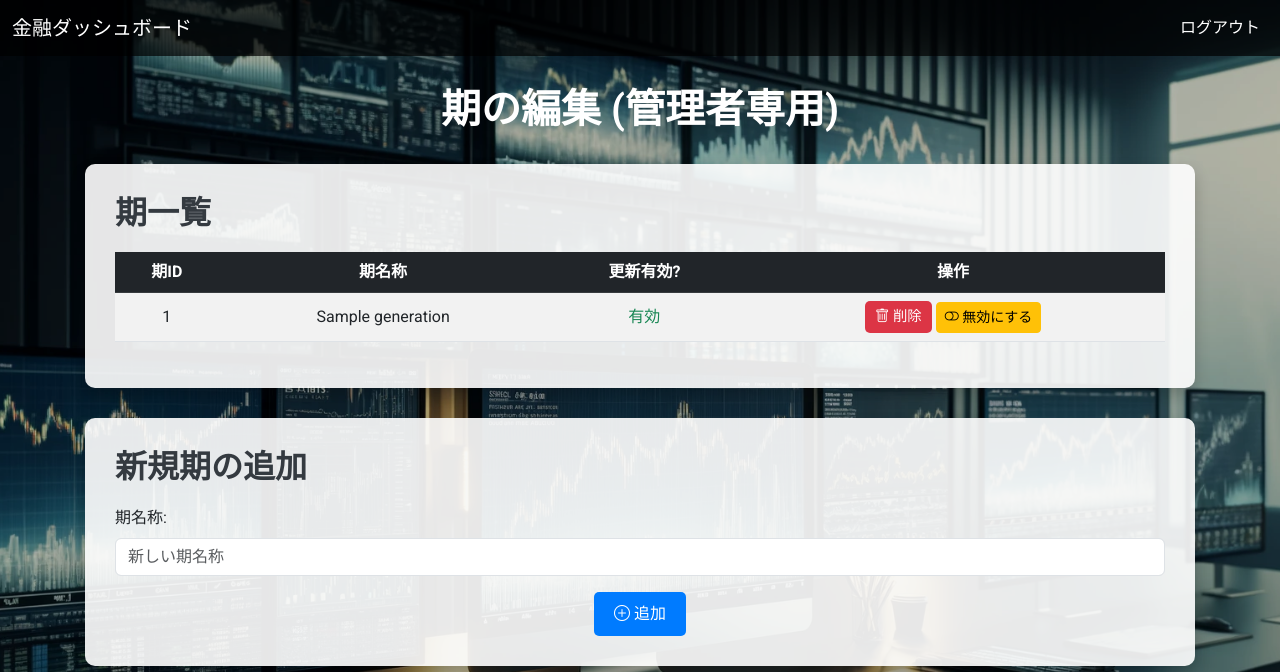
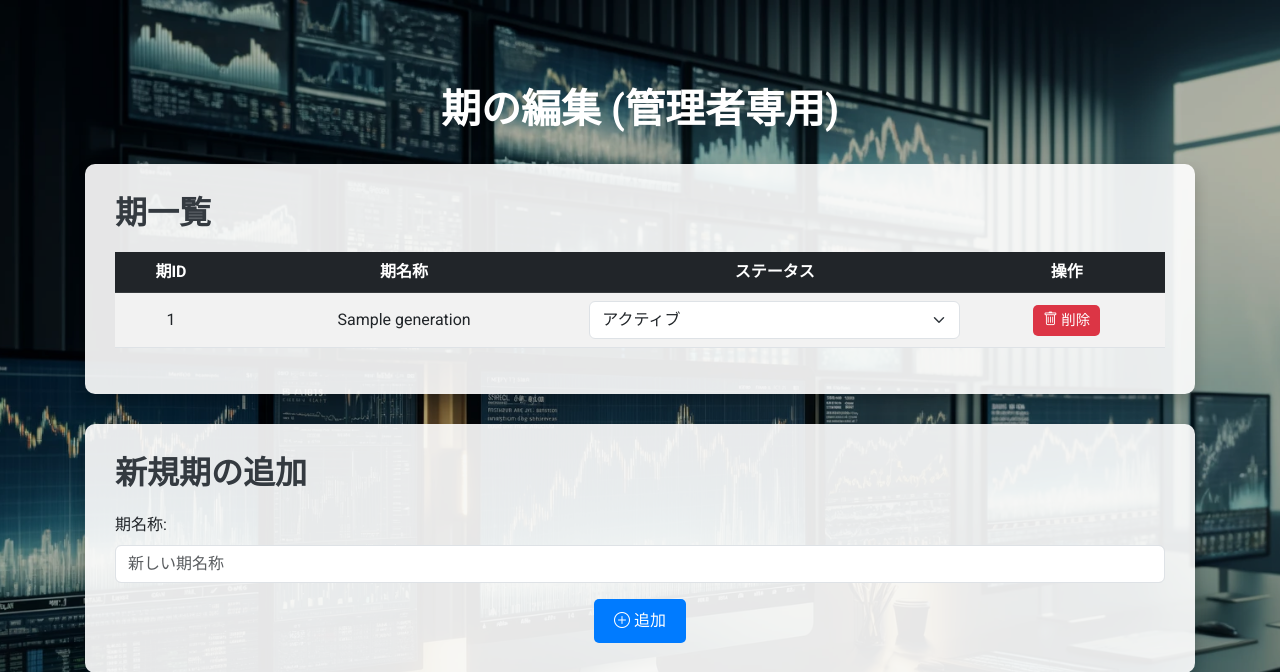
Before and after one commit to hirotoshi217/IA_PL_System, a Flask app: page /trade/generation_edit in a window 1280 px wide. Shown: the top 672 px of the page. Run offline with Flask 3, Linux system fonts and the light colour scheme; a user stored in the database is signed in; tables that the repository leaves empty hold one stand-in row (values such as "Sample post"); parts of the project's set-up code (start-up, migrations or seed data) failed here and were passed over; some libraries are stand-ins or nearby versions.

Commit message:
Update generation_edit.html

```diff
--- a/templates/generation_edit.html
+++ b/templates/generation_edit.html
@@ -1,4 +1,3 @@
-<!-- templates/generation_edit.html -->
 <!DOCTYPE html>
 <html lang="ja">
 <head>
@@ -157,6 +156,16 @@
       color: #cccccc;
     }
 
+    /* テーブルのスタイル調整 */
+    table {
+      width: 100%;
+    }
+
+    th, td {
+      vertical-align: middle !important;
+      text-align: center;
+    }
+
     /* レスポンシブデザイン調整（オプション） */
     @media (max-width: 768px) {
       .page-header h1 {
@@ -173,36 +182,9 @@
         font-size: 0.8rem;
       }
     }
-
-    /* テーブルのスタイル調整 */
-    table {
-      width: 100%;
-    }
-
-    th, td {
-      vertical-align: middle !important;
-      text-align: center;
-    }
   </style>
 </head>
 <body>
-  <!-- ナビゲーションバー -->
-  <nav class="navbar navbar-expand-lg navbar-dark fixed-top navbar-custom">
-    <div class="container-fluid">
-      <a class="navbar-brand" href="{{ url_for('auth.index') }}">金融ダッシュボード</a>
-      <button class="navbar-toggler" type="button" data-bs-toggle="collapse" data-bs-target="#navbarNav"
-              aria-controls="navbarNav" aria-expanded="false" aria-label="ナビゲーションの切替">
-        <span class="navbar-toggler-icon"></span>
-      </button>
-      <div class="collapse navbar-collapse" id="navbarNav">
-        <ul class="navbar-nav ms-auto">
-          <li class="nav-item">
-            <a class="nav-link" href="{{ url_for('auth.logout') }}">ログアウト</a>
-          </li>
-        </ul>
-      </div>
-    </div>
-  </nav>
 
   <!-- メインコンテンツ -->
   <div class="main-container container">
@@ -220,8 +202,7 @@
             <tr>
               <th>期ID</th>
               <th>期名称</th>
-              <!-- --- 変更箇所: 更新有効/無効カラムを追加 --- -->
-              <th>更新有効?</th>
+              <th>ステータス</th>
               <th>操作</th>
             </tr>
           </thead>
@@ -230,13 +211,20 @@
             <tr>
               <td>{{ gen.generation_id }}</td>
               <td>{{ gen.generation_name }}</td>
-              <!-- ここで activeness を表示 -->
               <td>
-                {% if gen.activeness == 1 %}
-                  <span class="text-success">有効</span>
-                {% else %}
-                  <span class="text-muted">無効</span>
-                {% endif %}
+                <!-- Activeness update form -->
+                <form method="POST" action="{{ url_for('trade.generation_edit') }}">
+                  <input type="hidden" name="csrf_token" value="{{ csrf_token() }}">
+                  <input type="hidden" name="action" value="update_activeness">
+                  <input type="hidden" name="target_generation_id" value="{{ gen.generation_id }}">
+
+                  <div class="input-group">
+                    <select class="form-select" name="new_activeness" onchange="this.form.submit()">
+                      <option value="1" {% if gen.activeness == 1 %}selected{% endif %}>アクティブ</option>
+                      <option value="0" {% if gen.activeness == 0 %}selected{% endif %}>非アクティブ</option>
+                    </select>
+                  </div>
+                </form>
               </td>
               <td>
                 <!-- 削除フォーム -->
@@ -248,26 +236,6 @@
                   <button type="submit" class="btn-danger-custom">
                     <i class="bi bi-trash"></i> 削除
                   </button>
-                </form>
-
-                <!-- --- 変更箇所: activeness 更新用フォーム (有効->無効/無効->有効) --- -->
-                <form method="POST" action="{{ url_for('trade.generation_edit') }}" style="display:inline;">
-                  <input type="hidden" name="csrf_token" value="{{ csrf_token() }}">
-                  <input type="hidden" name="action" value="update_activeness">
-                  <input type="hidden" name="target_generation_id" value="{{ gen.generation_id }}">
-                  {% if gen.activeness == 1 %}
-                    <!-- 有効 -> 無効にする -->
-                    <input type="hidden" name="new_activeness" value="0">
-                    <button type="submit" class="btn btn-warning btn-sm">
-                      <i class="bi bi-toggle-off"></i> 無効にする
-                    </button>
-                  {% else %}
-                    <!-- 無効 -> 有効にする -->
-                    <input type="hidden" name="new_activeness" value="1">
-                    <button type="submit" class="btn btn-success btn-sm">
-                      <i class="bi bi-toggle-on"></i> 有効にする
-                    </button>
-                  {% endif %}
                 </form>
               </td>
             </tr>
@@ -281,6 +249,7 @@
     <div class="section">
       <h2>新規期の追加</h2>
       <form method="POST" action="{{ url_for('trade.generation_edit') }}">
+        <!-- CSRF token (hidden) -->
         <input type="hidden" name="csrf_token" value="{{ csrf_token() }}">
         <input type="hidden" name="action" value="add">
 
```
